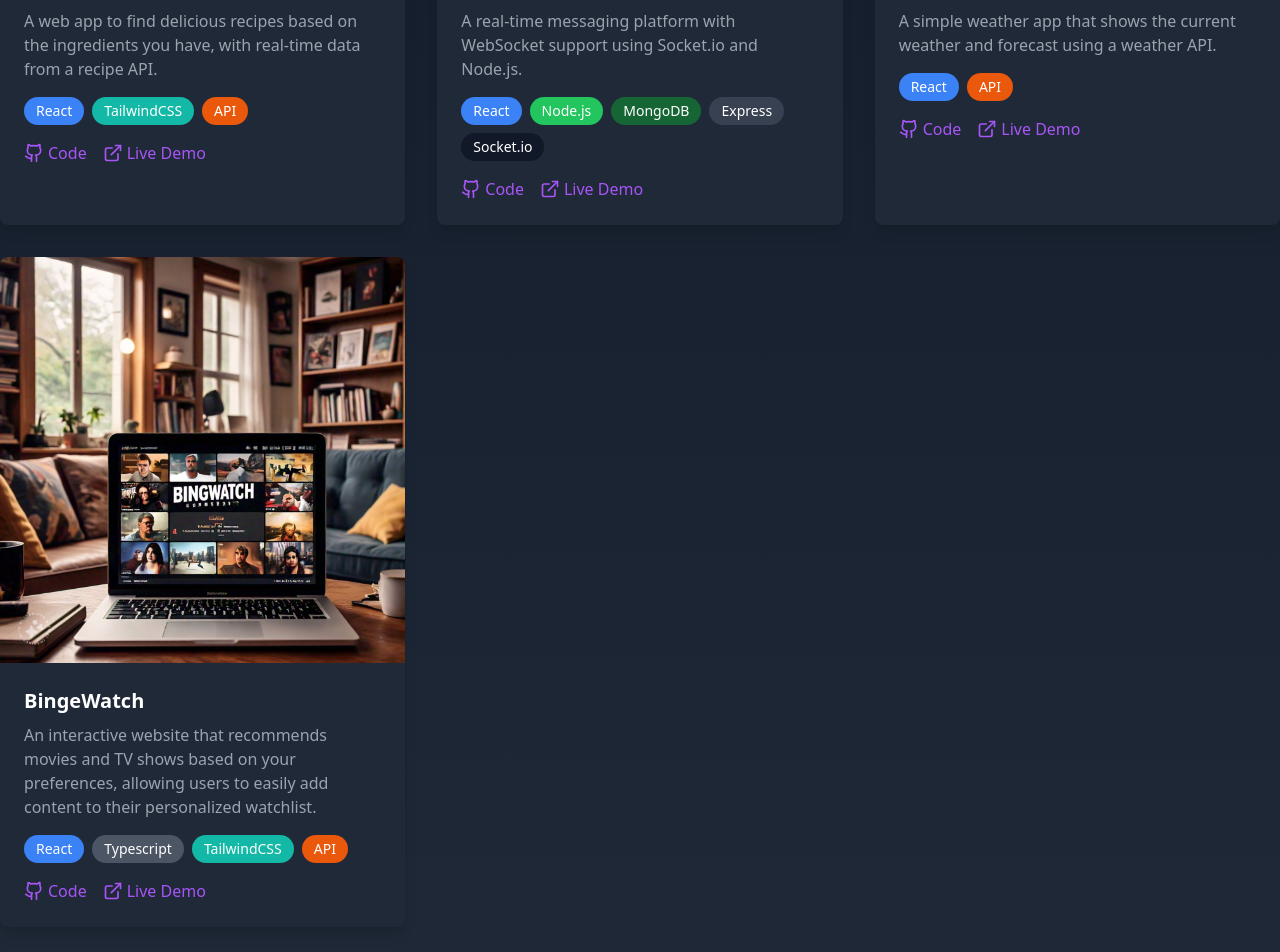
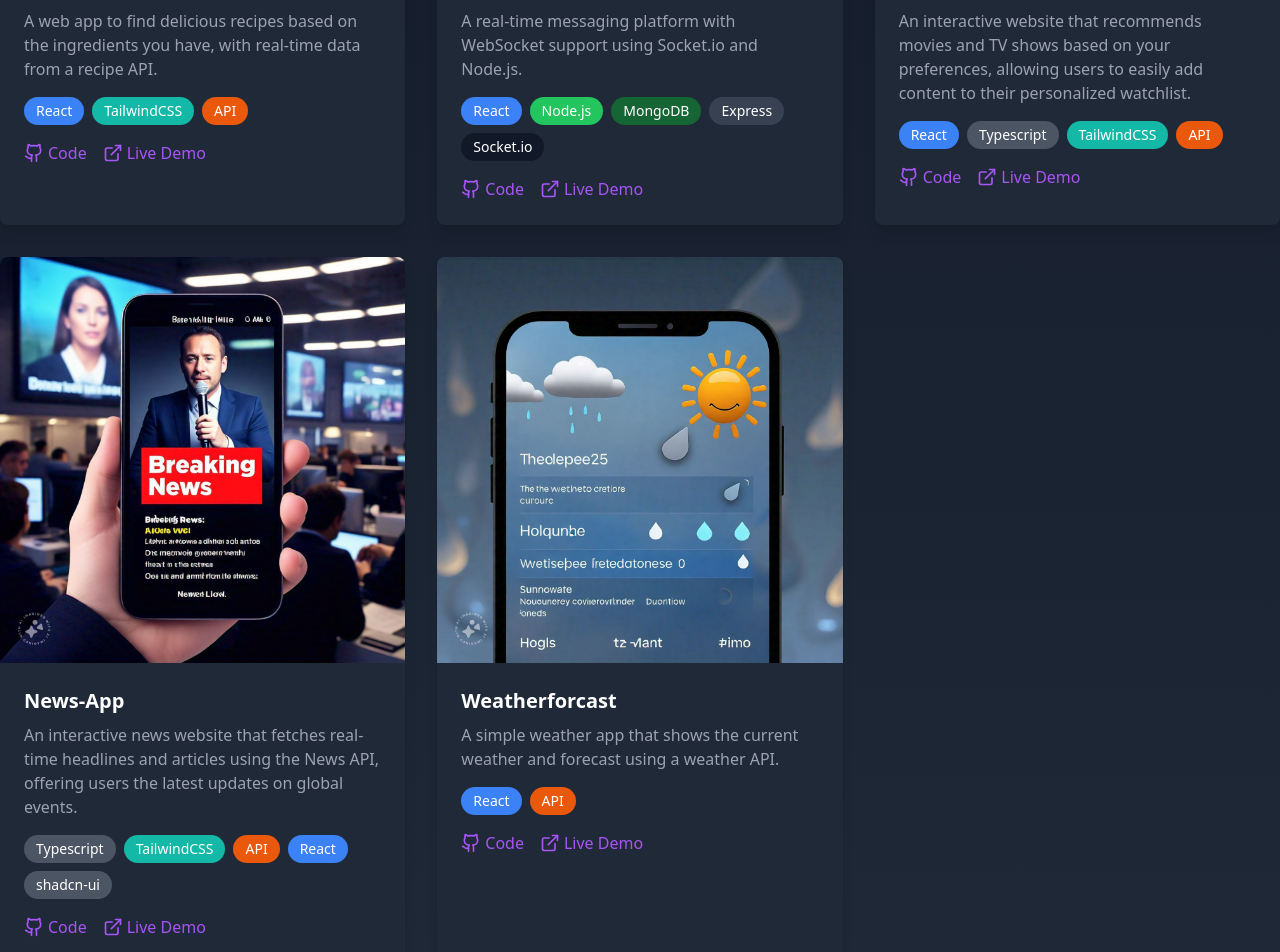
Before and after one commit to yashu1113/Yash_portfolio, a React (Vite) app: page / in a window 1280 px wide. Shown: the part 2040-2992 px from the top of the page. Built offline with nearby package versions, Linux system fonts and the light colour scheme.

Commit message:
Update project section in portfolio

```diff
--- a/src/components/Projects.tsx
+++ b/src/components/Projects.tsx
@@ -4,6 +4,7 @@ import Recipemaster from "./assets/Recipemaster.jpg";
 import Chatamte from "./assets/Chatmate.jpg";
 import Weather from "./assets/Weather.jpg";
 import BingWatch from "./assets/BIngwatch.jpg";
+import NewsApp from "./assets/News-app.jpg";
 
 const Projects = () => {
   const projects = [
@@ -33,6 +34,33 @@ const Projects = () => {
       github: "https://github.com",
       demo: "https://demo.com",
     },
+
+    {
+      title: "BingeWatch",
+      description:
+        "An interactive website that recommends movies and TV shows based on your preferences, allowing users to easily add content to their personalized watchlist.",
+      image: {
+        small: BingWatch,
+        medium: BingWatch,
+        large: BingWatch,
+      },
+      technologies: ["React", "Typescript", "TailwindCSS", "API"],
+      github: "https://github.com/yashu1113/Bingwatch",
+      demo: "https://bingewatch123.vercel.app/",
+    },
+    {
+      title: "News-App",
+      description:
+        "An interactive news website that fetches real-time headlines and articles using the News API, offering users the latest updates on global events.",
+      image: {
+        small: NewsApp,
+        medium: NewsApp,
+        large: NewsApp,
+      },
+      technologies: ["Typescript", "TailwindCSS", "API", "React", "shadcn-ui"],
+      github: "https://github.com/yashu1113/newsly-hub-portal",
+      demo: "https://newshub-theta.vercel.app/",
+    },
     {
       title: "Weatherforcast",
       description:
@@ -45,19 +73,6 @@ const Projects = () => {
       technologies: ["React", "API"],
       github: "https://github.com/yashu1113/Weather-app",
       demo: "https://weatherinfo2002.netlify.app/",
-    },
-    {
-      title: "BingeWatch",
-      description:
-        "An interactive website that recommends movies and TV shows based on your preferences, allowing users to easily add content to their personalized watchlist.",
-      image: {
-        small: BingWatch,
-        medium: BingWatch,
-        large: BingWatch,
-      },
-      technologies: ["React", "Typescript", "TailwindCSS", "API"],
-      github: "https://github.com/yashu1113/Bingwatch",
-      demo: "https://bingewatch123.vercel.app/",
     },
   ];
 
```
Also changed, not shown: src/components/assets/News-app.jpg (added).
